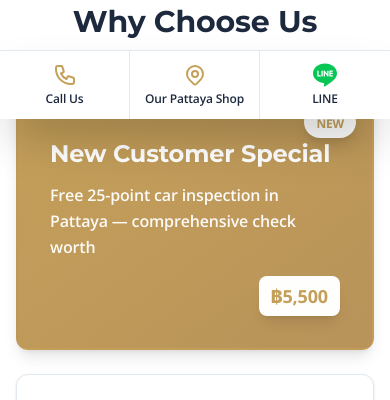
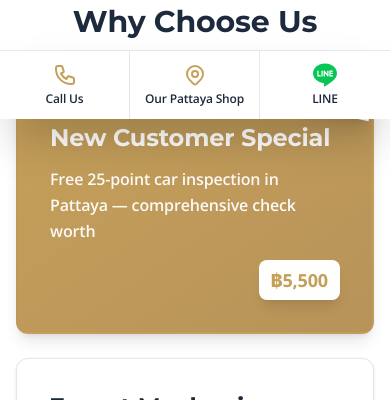
Before and after one commit to oknedz/car-repair-pattaya, a Next.js app: page / in a window 390 px wide. Shown: the part 725-1125 px from the top of the page. Built offline with nearby package versions, Linux system fonts and the light colour scheme.

Commit message:
Style NEW badge as slanted ribbon overlapping top-right corner

```diff
--- a/app/page.tsx
+++ b/app/page.tsx
@@ -586,9 +586,9 @@ export default function Home() {
         <h2 className="text-3xl font-bold text-center mb-12 text-[#1E293B] text-slate-800">{t[language].whyChooseTitle}</h2>
         <div ref={cardsRef} className="grid grid-cols-1 md:grid-cols-2 lg:grid-cols-4 gap-6">
           {/* Special Promo Card */}
-          <div className="value-card group p-8 pt-12 md:pt-8 rounded-xl bg-gradient-to-br from-[#C5A059] to-[#B8935A] hover:shadow-2xl hover:-translate-y-2 transition-all duration-500 border-2 border-[#C5A059]/30 shadow-lg relative overflow-hidden">
-            {/* NEW Badge */}
-            <div className="absolute top-4 right-4 bg-white px-3 py-1 rounded-full shadow-lg">
+          <div className="value-card group p-8 rounded-xl bg-gradient-to-br from-[#C5A059] to-[#B8935A] hover:shadow-2xl hover:-translate-y-2 transition-all duration-500 border-2 border-[#C5A059]/30 shadow-lg relative overflow-hidden">
+            {/* NEW Badge - Ribbon Style */}
+            <div className="absolute -top-1 -right-1 bg-white px-6 py-1.5 shadow-lg transform rotate-12 origin-top-right">
               <span className="text-xs font-bold text-[#C5A059]">{language === 'th' ? 'ใหม่' : 'NEW'}</span>
             </div>
 
```
